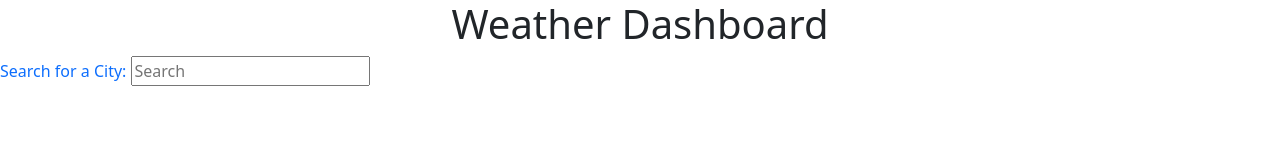
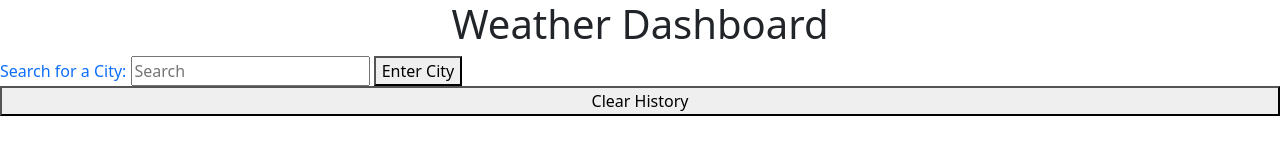
Before and after one commit to aaronmko/weather-dashboard, a plain HTML site: page index.html in a window 1280 px wide. Drawn offline with nearby package versions, Linux system fonts and the light colour scheme.

Commit message:
Clear history button class created with placeholder for styling. Div class of search-history and id created

```diff
--- a/index.html
+++ b/index.html
@@ -24,3 +24,8 @@
             <form id="search-form">
                 <label class="text-primary">Search for a City:</label>
                 <input class=" " type="search" placeholder="Search" id="city-input">
+                <button class=" " type="submit" id="search-button">Enter City</button>
+            </form>
+                <button class=" " style="width: 100%" type="submit" id="clear-history-button">Clear History</button>
+                <div class="search-history" id="search-history"></div>
+        </div>
```
